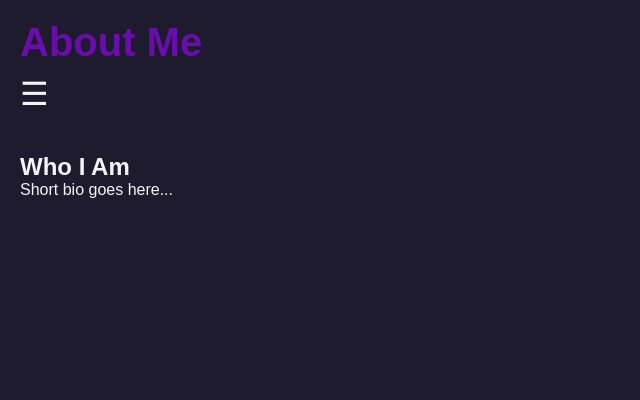
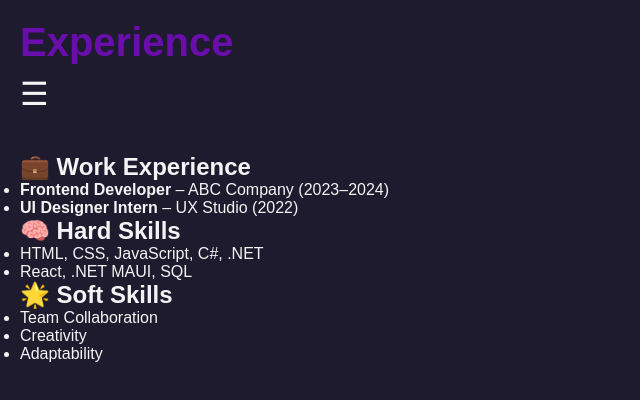
Before and after one commit to Caspers-Shadow/Caspers-Shadow, a plain HTML site: page experience.html in a window 1280 px wide. Shown: the whole page, without its empty margins (0-640 px from the left). Drawn offline with Linux system fonts and the light colour scheme.

Commit message:
Update experience.html
newest version

```diff
--- a/experience.html
+++ b/experience.html
@@ -1,34 +1,54 @@
+<!-- experience.html -->
 <!DOCTYPE html>
 <html lang="en">
 <head>
   <meta charset="UTF-8">
-  <title>About Me</title>
+  <title>Experience</title>
   <link rel="stylesheet" href="styles.css">
 </head>
 <body>
   <header>
-    <h1>About Me</h1>
+    <h1>Experience</h1>
     <div id="hamburger">&#9776;</div>
-    <nav id="navMenu" class="hidden">
+    <nav class="hidden" id="navMenu">
       <a href="index.html">Home</a>
-      <a href="experience.html">Experience</a>
+      <a href="about.html">About Me</a>
+      <a href="skills.html">Skills</a>
       <a href="contact.html">Contact</a>
     </nav>
   </header>
 
   <main>
-    <section>
-      <h2>Who I Am</h2>
-      <p>Short bio goes here...</p>
+    <section class="bubble">
+      <h2>💼 Work Experience</h2>
+      <ul>
+        <li><strong>Frontend Developer</strong> – ABC Company (2023–2024)</li>
+        <li><strong>UI Designer Intern</strong> – UX Studio (2022)</li>
+      </ul>
+    </section>
+
+    <section class="bubble">
+      <h2>🧠 Hard Skills</h2>
+      <ul>
+        <li>HTML, CSS, JavaScript, C#, .NET</li>
+        <li>React, .NET MAUI, SQL</li>
+      </ul>
+    </section>
+
+    <section class="bubble">
+      <h2>🌟 Soft Skills</h2>
+      <ul>
+        <li>Team Collaboration</li>
+        <li>Creativity</li>
+        <li>Adaptability</li>
+      </ul>
     </section>
   </main>
 
   <script>
-    const hamburger = document.getElementById('hamburger');
-    const navMenu = document.getElementById('navMenu');
-    hamburger.addEventListener('click', () => {
-      navMenu.classList.toggle('hidden');
-    });
+    document.getElementById('hamburger').onclick = () => {
+      document.getElementById('navMenu').classList.toggle('hidden');
+    };
   </script>
 </body>
 </html>
```
